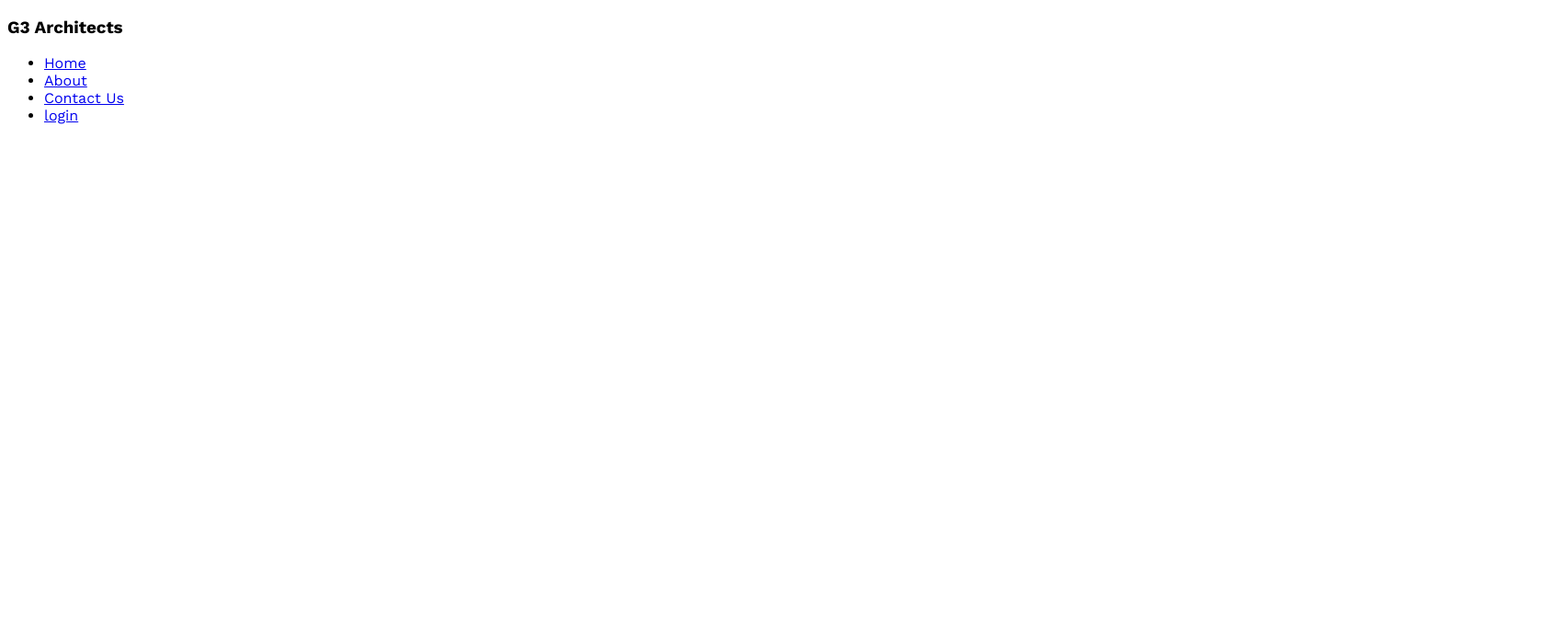
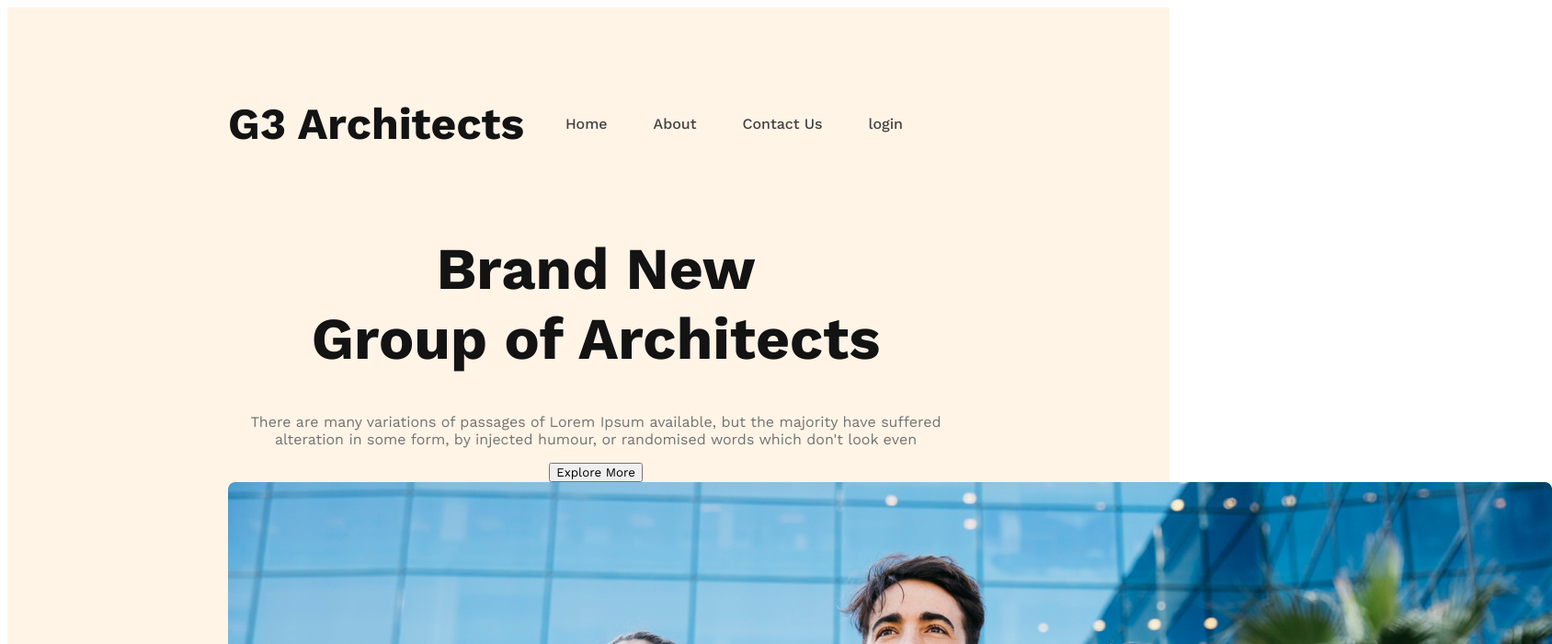
Before and after one commit to zorojuro999/g3-architect-web, a plain HTML site: page index.html in a window 1280 px wide. Shown: the top 700 px of the page at 92% size, 1688 px wide, since content can reach past the window. Drawn offline with nearby package versions, Linux system fonts and the light colour scheme.

Commit message:
added banner content

```diff
--- a/index.html
+++ b/index.html
@@ -12,7 +12,7 @@
 <body>
   <header>
       <nav>
-        <h3>G3 Architects</h3>
+        <h3 class="header-title">G3 Architects</h3>
         <ul>
           <li><a href="#">Home</a></li>
           <li><a href="#">About</a></li>
@@ -20,6 +20,16 @@
           <li><a href="#">login</a></li>
         </ul>
       </nav>
+
+      <div class="banner">
+
+        <div class="banner-content">
+          <h1 class="banner-title">Brand New <br>Group of Architects </h1>
+          <p class="banner-description">There are many variations of passages of Lorem Ipsum available, but the majority have suffered alteration in some form, by injected humour, or randomised words which don't look even</p>
+          <button class="btn-primary">Explore More</button>
+        </div>
+        <img src="images/banner.png" alt="">
+      </div>
   </header>
   <main>
 
--- a/styles/architect.css
+++ b/styles/architect.css
@@ -1,3 +1,65 @@
+/* shared styles */
+
 *{
   font-family: 'Work Sans', sans-serif;
 }
+
+/* header styles */
+
+header{
+  background-color: rgba(255, 144, 14, 0.10);
+  padding: 50px 240px;
+}
+
+nav{
+  display: flex;
+  justify-content: space-between;
+  align-items: center;
+}
+
+.header-title{
+  color:#131313;
+  font-size: 3rem;
+  font-weight: 700;
+}
+
+nav > ul{
+  display: flex;
+}
+
+nav li {
+  list-style: none;
+  text-decoration: none;
+  margin-right: 50px;
+  font-size: 1rem;
+  font-weight: 500;
+}
+
+nav li a {
+  text-decoration: none;
+  color:#424242;
+}
+
+/* banner styles */
+
+.banner-content{
+  width: 800px;
+  text-align: center;
+  margin: 0 auto;
+}
+
+.banner > img{
+  width: 1440px;
+  height: 700px;
+}
+
+.banner-title{
+  color:#131313;
+  font-size: 64px;
+  font-weight: 700;
+}
+.banner-description{
+  color:#727272;
+  font-size: 16px;
+  font-weight: 400;
+}
```
